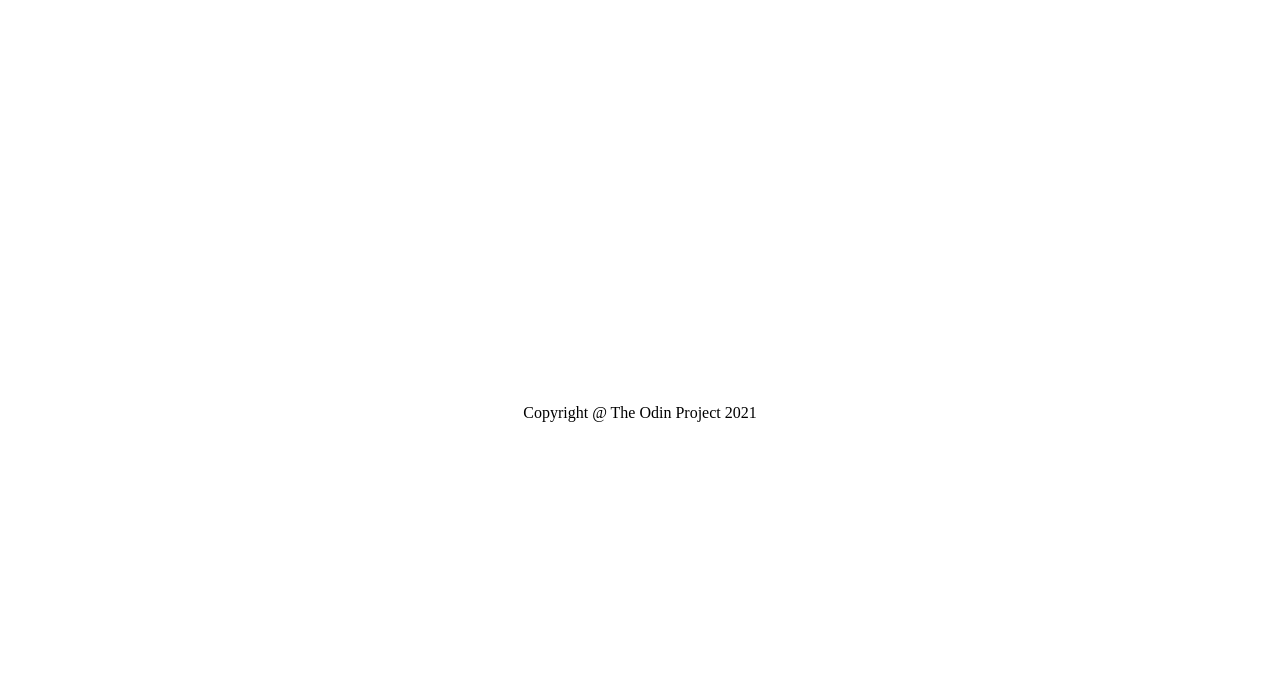
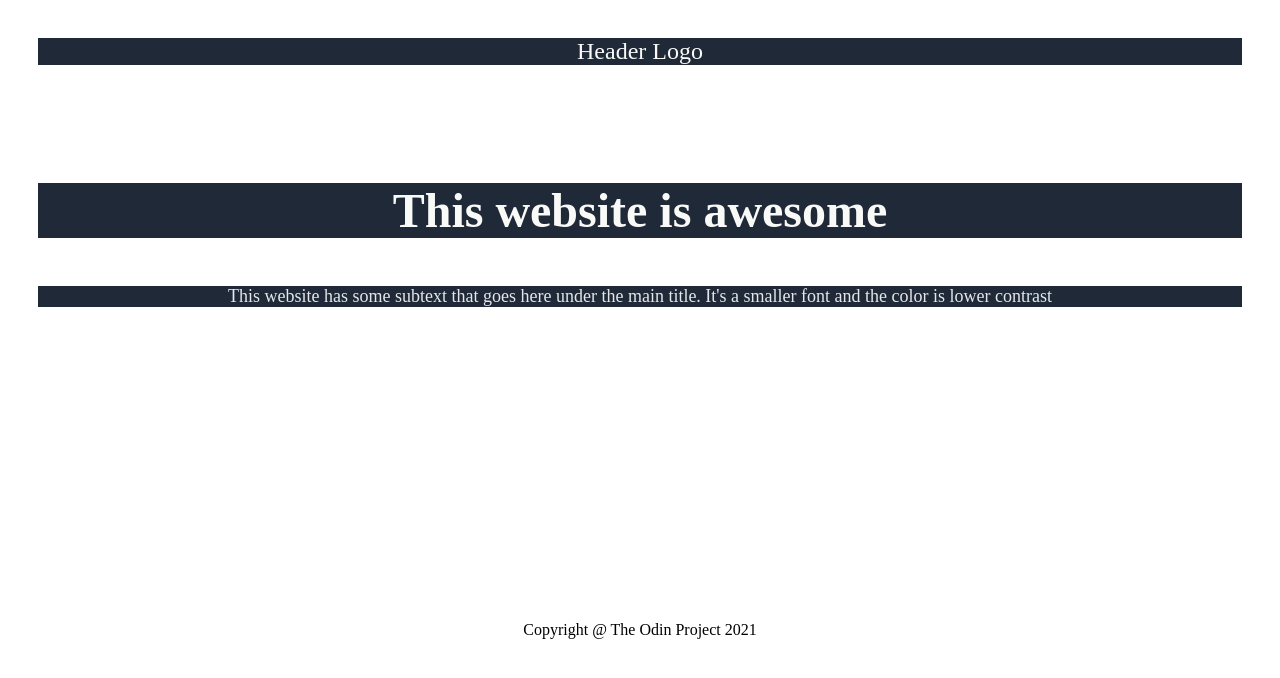
Before and after one commit to camillejo12/Landing-Page, a plain HTML site: page index.html in a window 1280 px wide. Drawn offline with Linux system fonts and the light colour scheme.

Commit message:
Add index.html and styles.css

```diff
--- a/index.html
+++ b/index.html
@@ -10,10 +10,15 @@
     <body>
 
         <div>
-        <header class="header"></header>
+        <header class="header">Header Logo</header>
+
         </div>
 
-        <div class="introduction"></div>
+        <div>
+            <p class="introduction">This website is awesome</p>
+            <p class="header2">This website has some subtext that goes here under the main title.
+            It's a smaller font and the color is lower contrast</p>
+        </div>
 
         <div class="random">
 
--- a/styles.css
+++ b/styles.css
@@ -16,6 +16,11 @@ div {
 }
 
 .introduction {
+    background-color: #1F2937;
+    font-size: 48px;
+    font-weight: bold;
+    color: #F9FAF8;
+}
 
 
 .random
```
